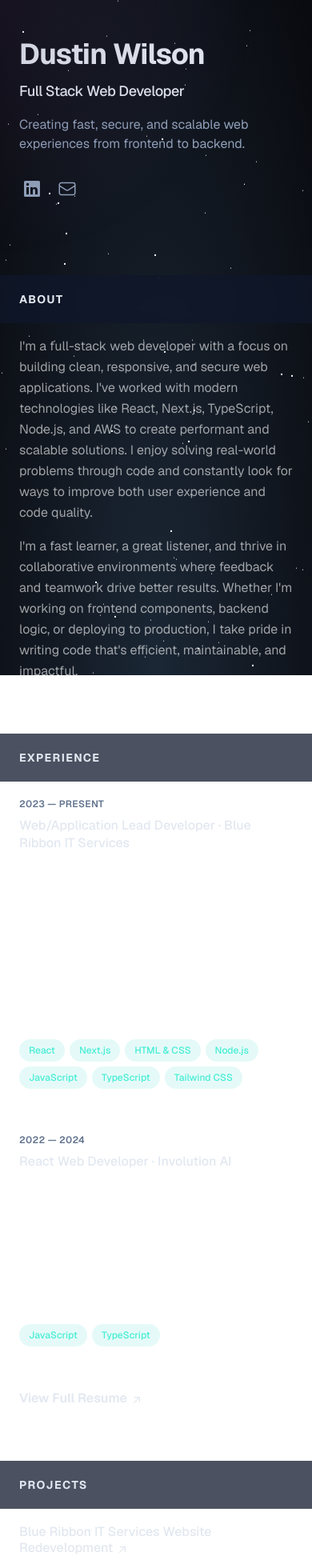
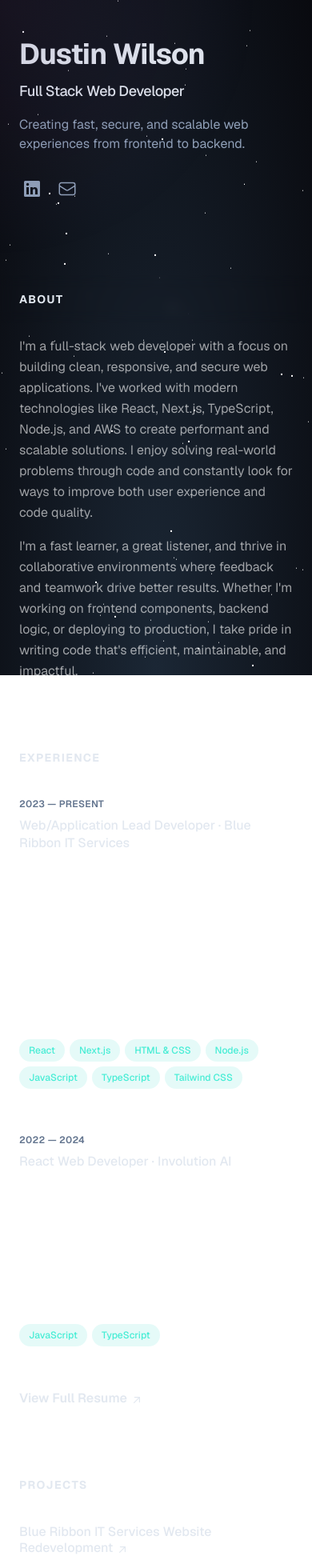
Before and after one commit to dustinwilson-dev/portfolio, a Next.js app: page / in a window 390 px wide. Shown: the top 1960 px of the page at 80% size. Built offline with nearby package versions, Linux system fonts and the light colour scheme.

Commit message:
Fixed mobile headers background color

```diff
--- a/src/app/page.tsx
+++ b/src/app/page.tsx
@@ -249,7 +249,7 @@
             className="scroll-mt-16 lg:scroll-mt-24"
             aria-label="About"
           >
-            <div className="sticky top-0 z-20 -mx-6 mb-4 w-screen bg-slate-900/75 px-6 py-5 backdrop-blur md:-mx-12 md:px-12 lg:sr-only lg:relative lg:top-auto lg:mx-auto lg:w-full lg:px-0 lg:py-0 lg:opacity-0">
+            <div className="sticky top-0 z-20 -mx-6 mb-4 w-screen px-6 py-5 backdrop-blur md:-mx-12 md:px-12 lg:sr-only lg:relative lg:top-auto lg:mx-auto lg:w-full lg:px-0 lg:py-0 lg:opacity-0">
               <h2 className="text-sm font-bold uppercase tracking-widest text-slate-200 lg:sr-only">
                 About
               </h2>
@@ -279,7 +279,7 @@
             className="scroll-mt-16 lg:scroll-mt-24"
             aria-label="Experience"
           >
-            <div className="sticky top-0 z-20 -mx-6 mb-4 w-screen bg-slate-900/75 px-6 py-5 backdrop-blur md:-mx-12 md:px-12 lg:sr-only lg:relative lg:top-auto lg:mx-auto lg:w-full lg:px-0 lg:py-0 lg:opacity-0">
+            <div className="sticky top-0 z-20 -mx-6 mb-4 w-screen px-6 py-5 backdrop-blur md:-mx-12 md:px-12 lg:sr-only lg:relative lg:top-auto lg:mx-auto lg:w-full lg:px-0 lg:py-0 lg:opacity-0">
               <h2 className="text-sm font-bold uppercase tracking-widest text-slate-200 lg:sr-only">
                 Experience
               </h2>
@@ -398,7 +398,7 @@
             className="scroll-mt-16 lg:scroll-mt-24"
             aria-label="Projects"
           >
-            <div className="sticky top-0 z-20 -mx-6 mb-4 w-screen bg-slate-900/75 px-6 py-5 backdrop-blur md:-mx-12 md:px-12 lg:sr-only lg:relative lg:top-auto lg:mx-auto lg:w-full lg:px-0 lg:py-0 lg:opacity-0">
+            <div className="sticky top-0 z-20 -mx-6 mb-4 w-screen px-6 py-5 backdrop-blur md:-mx-12 md:px-12 lg:sr-only lg:relative lg:top-auto lg:mx-auto lg:w-full lg:px-0 lg:py-0 lg:opacity-0">
               <h2 className="text-sm font-bold uppercase tracking-widest text-slate-200 lg:sr-only">
                 Projects
               </h2>
@@ -523,7 +523,7 @@
             className="scroll-mt-16 lg:scroll-mt-24"
             aria-label="education"
           >
-            <div className="sticky top-0 z-20 -mx-6 mb-4 w-screen bg-slate-900/75 px-6 py-5 backdrop-blur md:-mx-12 md:px-12 lg:sr-only lg:relative lg:top-auto lg:mx-auto lg:w-full lg:px-0 lg:py-0 lg:opacity-0">
+            <div className="sticky top-0 z-20 -mx-6 mb-4 w-screen px-6 py-5 backdrop-blur md:-mx-12 md:px-12 lg:sr-only lg:relative lg:top-auto lg:mx-auto lg:w-full lg:px-0 lg:py-0 lg:opacity-0">
               <h2 className="text-sm font-bold uppercase tracking-widest text-slate-200 lg:sr-only">
                 Education
               </h2>
```
